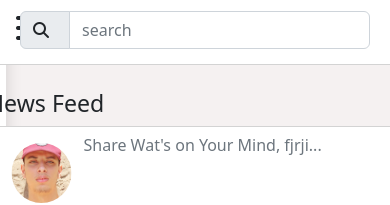
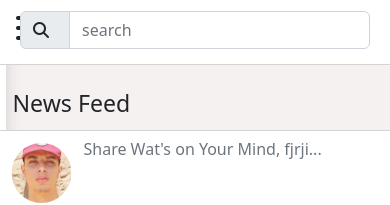
Before and after one commit to salahSurvivor/posting-app, a React (Create React App) app: page / in a window 390 px wide. Shown: the top 205 px of the page. Built offline with nearby package versions, Linux system fonts and the light colour scheme.

Commit message:
the ladt od the last

```diff
--- a/src/style.css
+++ b/src/style.css
@@ -616,4 +616,8 @@ iframe{
 .postComment{
     width: 418px;
 }
+
+.container-edit h3 {
+    margin: 0 0 12px 26px;
 }
+}
```
